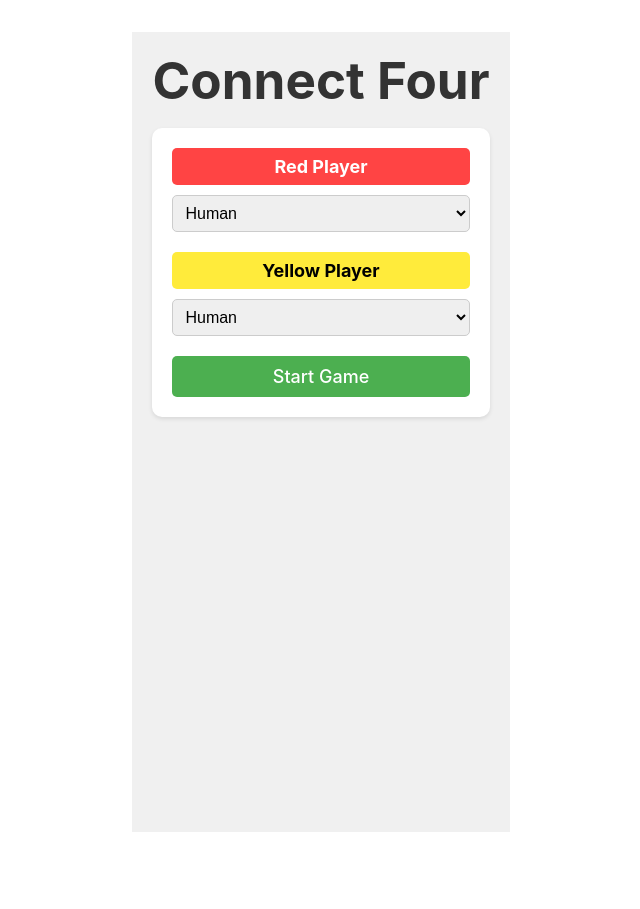
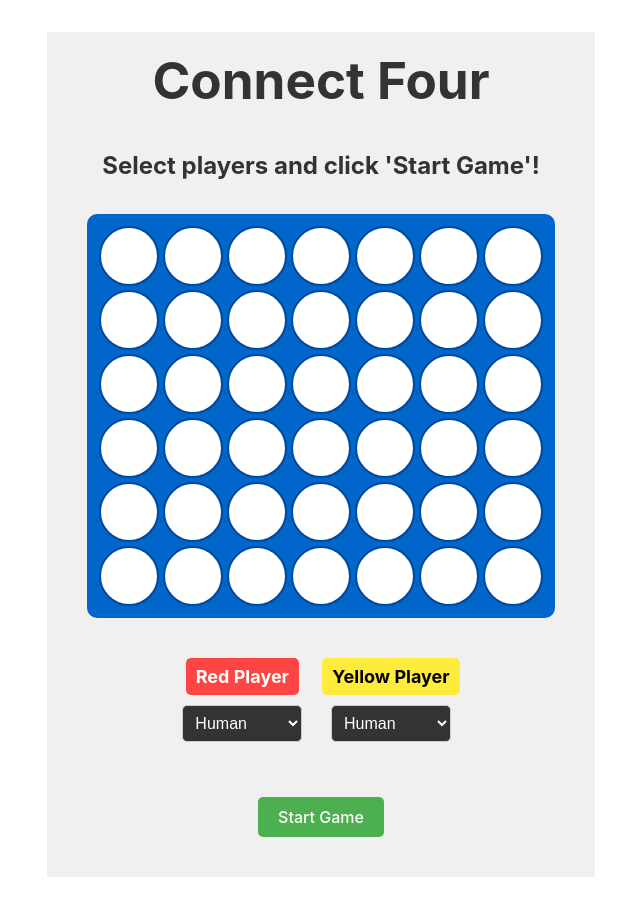
Before and after one commit to eithan/connect-four, a React (Vite) app in the folder web/: page / in a window 1280 px wide. Shown: the whole page, without its empty margins (319-959 px from the left). Before the commit the page ends 864 px from the top, so only its background shows below. Built offline with nearby package versions, Linux system fonts and the light colour scheme.

Commit message:
Consolidate screens

```diff
--- a/web/src/App.jsx
+++ b/web/src/App.jsx
@@ -1,32 +1,21 @@
 import React, { useState } from 'react';
 import Board from './components/Board';
-import PlayerMenu from './components/PlayerMenu';
 import './App.css';
 
 function App() {
-  const [gameStarted, setGameStarted] = useState(false);
   const [playerTypes, setPlayerTypes] = useState({ red: 'human', yellow: 'human' });
 
-  const handlePlayersSelected = (types) => {
+  const handlePlayersChanged = (types) => {
     setPlayerTypes(types);
-    setGameStarted(true);
-  };
-
-  const handleGameReset = () => {
-    setGameStarted(false);
   };
 
   return (
     <div className="app">
       <h1>Connect Four</h1>
-      {!gameStarted ? (
-        <PlayerMenu onPlayersSelected={handlePlayersSelected} />
-      ) : (
-        <Board
-          playerTypes={playerTypes}
-          onGameReset={handleGameReset}
-        />
-      )}
+      <Board
+        playerTypes={playerTypes}
+        onPlayersChanged={handlePlayersChanged}
+      />
     </div>
   );
 }
--- a/web/src/components/Board.css
+++ b/web/src/components/Board.css
@@ -42,6 +42,69 @@
 
 .controls button:hover {
   background-color: #45a049;
+}
+
+.player-selection {
+  display: flex;
+  gap: 20px;
+  justify-content: center;
+  align-items: center;
+  margin: 20px 0;
+}
+
+.player-select {
+  display: flex;
+  flex-direction: column;
+  align-items: center;
+  gap: 8px;
+}
+
+.player-select label {
+  display: flex;
+  flex-direction: column;
+  align-items: center;
+  gap: 8px;
+  cursor: pointer;
+}
+
+.player-label {
+  padding: 8px 16px;
+  border-radius: 20px;
+  font-weight: bold;
+  font-size: 14px;
+  color: white;
+  text-align: center;
+  min-width: 80px;
+}
+
+.player-label.red {
+  background-color: #e74c3c;
+}
+
+.player-label.yellow {
+  background-color: #f1c40f;
+  color: #333;
+}
+
+.player-select select {
+  padding: 8px 12px;
+  border: none;
+  border-radius: 8px;
+  background-color: #333;
+  color: white;
+  font-size: 14px;
+  cursor: pointer;
+  transition: background-color 0.3s;
+  min-width: 120px;
+}
+
+.player-select select:focus {
+  outline: none;
+  background-color: #444;
+}
+
+.player-select select:hover {
+  background-color: #444;
 }
 
 /* Responsive layout
--- a/web/src/components/Board.jsx
+++ b/web/src/components/Board.jsx
@@ -3,12 +3,13 @@ import Cell from './Cell';
 import { ConnectFourGame } from '../game/connectFour.js';
 import './Board.css';
 
-function Board({ playerTypes = { red: 'human', yellow: 'human' }, onGameReset = () => {} }) {
+function Board({ playerTypes = { red: 'human', yellow: 'human' }, onPlayersChanged = () => {} }) {
   const [game] = useState(new ConnectFourGame());
   const [board, setBoard] = useState(Array(6).fill().map(() => Array(7).fill(null)));
   const [currentPlayer, setCurrentPlayer] = useState(1);
   const [winner, setWinner] = useState(null);
   const [lastMove, setLastMove] = useState(null);
+  const [gameStarted, setGameStarted] = useState(false);
 
   const getRandomMove = () => {
     const availableColumns = game.getAvailableColumns();
@@ -35,7 +36,7 @@ function Board({ playerTypes = { red: 'human', yellow: 'human' }, onGameReset =
   };
 
   const handleClick = (row, col) => {
-    if (winner) return;
+    if (!gameStarted || winner) return;
 
     const currentPlayerType = currentPlayer === 1 ? playerTypes.red : playerTypes.yellow;
     if (currentPlayerType !== 'human') return;
@@ -45,7 +46,7 @@ function Board({ playerTypes = { red: 'human', yellow: 'human' }, onGameReset =
 
   // Handle Minimax player moves
   useEffect(() => {
-    if (winner) return;
+    if (!gameStarted || winner) return;
 
     const currentPlayerType = currentPlayer === 1 ? playerTypes.red : playerTypes.yellow;
     if (currentPlayerType === 'minimax') {
@@ -58,7 +59,11 @@ function Board({ playerTypes = { red: 'human', yellow: 'human' }, onGameReset =
 
       return () => clearTimeout(timer);
     }
-  }, [currentPlayer, winner, playerTypes]);
+  }, [gameStarted, currentPlayer, winner, playerTypes]);
+
+  const startGame = () => {
+    setGameStarted(true);
+  };
 
   const resetGame = () => {
     game.reset();
@@ -66,10 +71,18 @@ function Board({ playerTypes = { red: 'human', yellow: 'human' }, onGameReset =
     setCurrentPlayer(1);
     setWinner(null);
     setLastMove(null);
-    onGameReset();
+    setGameStarted(false);
+  };
+
+  const handlePlayerTypeChange = (player, type) => {
+    const newPlayerTypes = { ...playerTypes, [player]: type };
+    onPlayersChanged(newPlayerTypes);
   };
 
   const renderStatus = () => {
+    if (!gameStarted) {
+      return "Select players and click 'Start Game'!";
+    }
     if (winner) {
       return `${winner === 1 ? 'Red' : 'Yellow'} wins!`;
     }
@@ -98,8 +111,36 @@ function Board({ playerTypes = { red: 'human', yellow: 'human' }, onGameReset =
           </div>
         ))}
       </div>
+      <div className="player-selection">
+        <div className="player-select">
+          <label>
+            <span className="player-label red">Red Player</span>
+            <select
+              value={playerTypes.red}
+              onChange={(e) => handlePlayerTypeChange('red', e.target.value)}
+            >
+              <option value="human">Human</option>
+              <option value="minimax">Minimax</option>
+            </select>
+          </label>
+        </div>
+        <div className="player-select">
+          <label>
+            <span className="player-label yellow">Yellow Player</span>
+            <select
+              value={playerTypes.yellow}
+              onChange={(e) => handlePlayerTypeChange('yellow', e.target.value)}
+            >
+              <option value="human">Human</option>
+              <option value="minimax">Minimax</option>
+            </select>
+          </label>
+        </div>
+      </div>
       <div className="controls">
-        <button onClick={resetGame}>Reset Game</button>
+        <button onClick={gameStarted ? resetGame : startGame}>
+          {gameStarted ? 'Reset Game' : 'Start Game'}
+        </button>
       </div>
     </div>
   );
--- a/web/src/components/PlayerMenu.jsx
+++ /dev/null
@@ -1,37 +0,0 @@
-import React from 'react';
-
-const PlayerMenu = ({ onPlayersSelected }) => {
-  const [redType, setRedType] = React.useState('human');
-  const [yellowType, setYellowType] = React.useState('human');
-
-  const handleSubmit = (e) => {
-    e.preventDefault();
-    onPlayersSelected({ red: redType, yellow: yellowType });
-  };
-
-  return (
-    <form onSubmit={handleSubmit} className="player-menu">
-      <div className="player-select">
-        <label>
-          <span className="player-label red">Red Player</span>
-          <select value={redType} onChange={(e) => setRedType(e.target.value)}>
-            <option value="human">Human</option>
-            <option value="minimax">Minimax</option>
-          </select>
-        </label>
-      </div>
-      <div className="player-select">
-        <label>
-          <span className="player-label yellow">Yellow Player</span>
-          <select value={yellowType} onChange={(e) => setYellowType(e.target.value)}>
-            <option value="human">Human</option>
-            <option value="minimax">Minimax</option>
-          </select>
-        </label>
-      </div>
-      <button type="submit">Start Game</button>
-    </form>
-  );
-};
-
-export default PlayerMenu;
```
Also changed, not shown: 1 other file (tests, documents, lock files or other folders).
